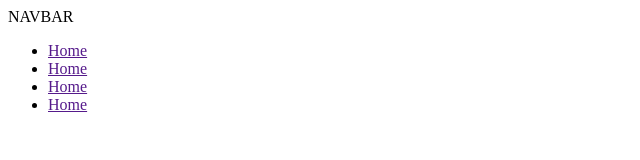
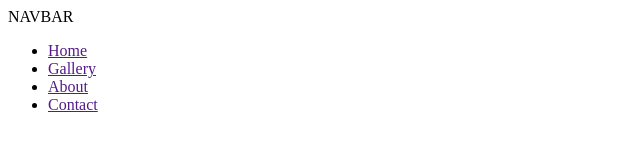
Before and after one commit to ArcherRed/Responsive-Navbar---HTML-CSS-JS, a plain HTML site: page index.html in a window 1280 px wide. Shown: the full height of the page, 0-640 px from the left. Drawn offline with Linux system fonts and the light colour scheme.

Commit message:
Navbar Created in HTML

```diff
--- a/index.html
+++ b/index.html
@@ -24,9 +24,9 @@
             <div class="nav-bar">
                 <ul>
                     <li><a href="">Home</a></li>
-                    <li><a href="">Home</a></li>
-                    <li><a href="">Home</a></li>
-                    <li><a href="">Home</a></li>
+                    <li><a href="">Gallery</a></li>
+                    <li><a href="">About</a></li>
+                    <li><a href="">Contact</a></li>
                 </ul>
             </div>
         </header>
```
